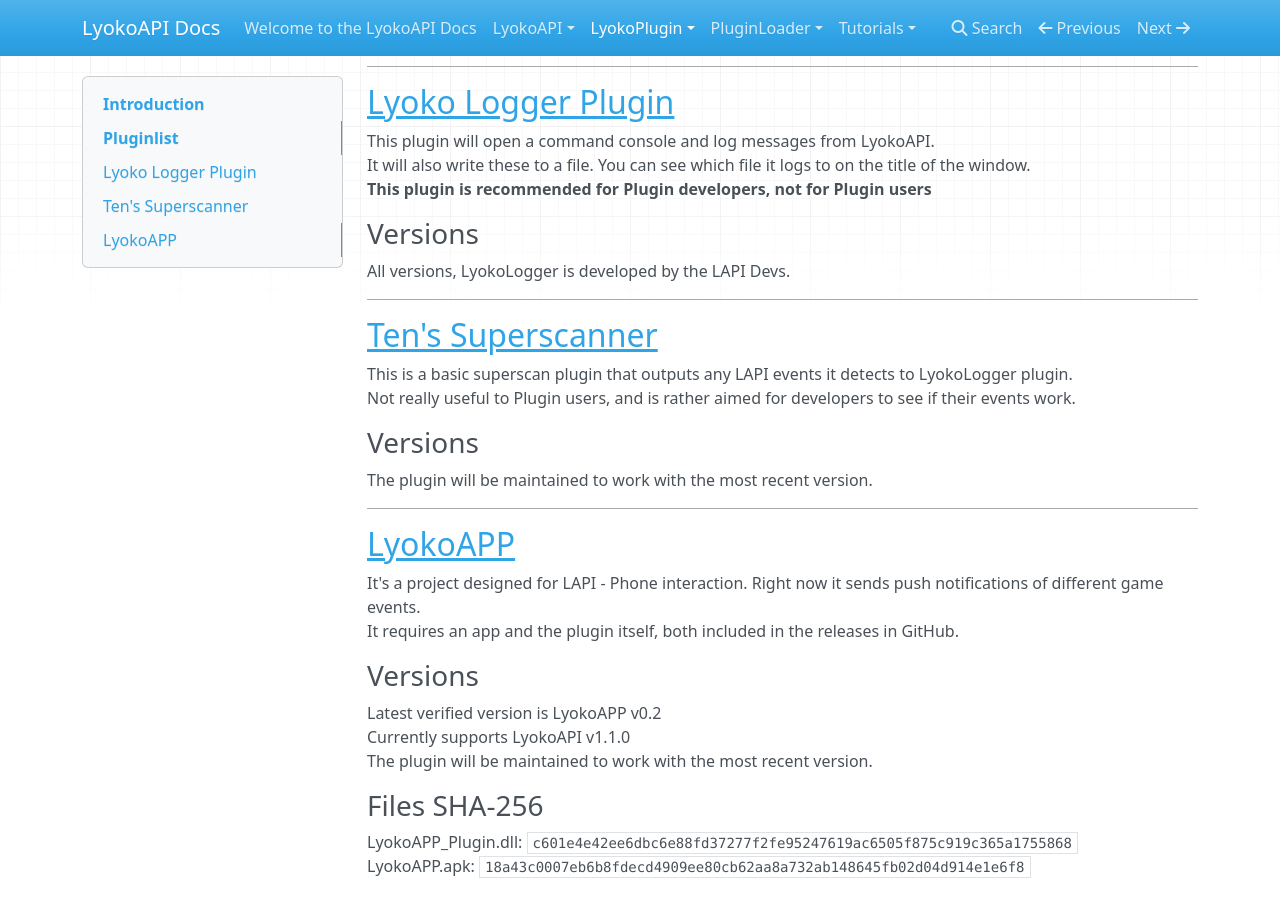
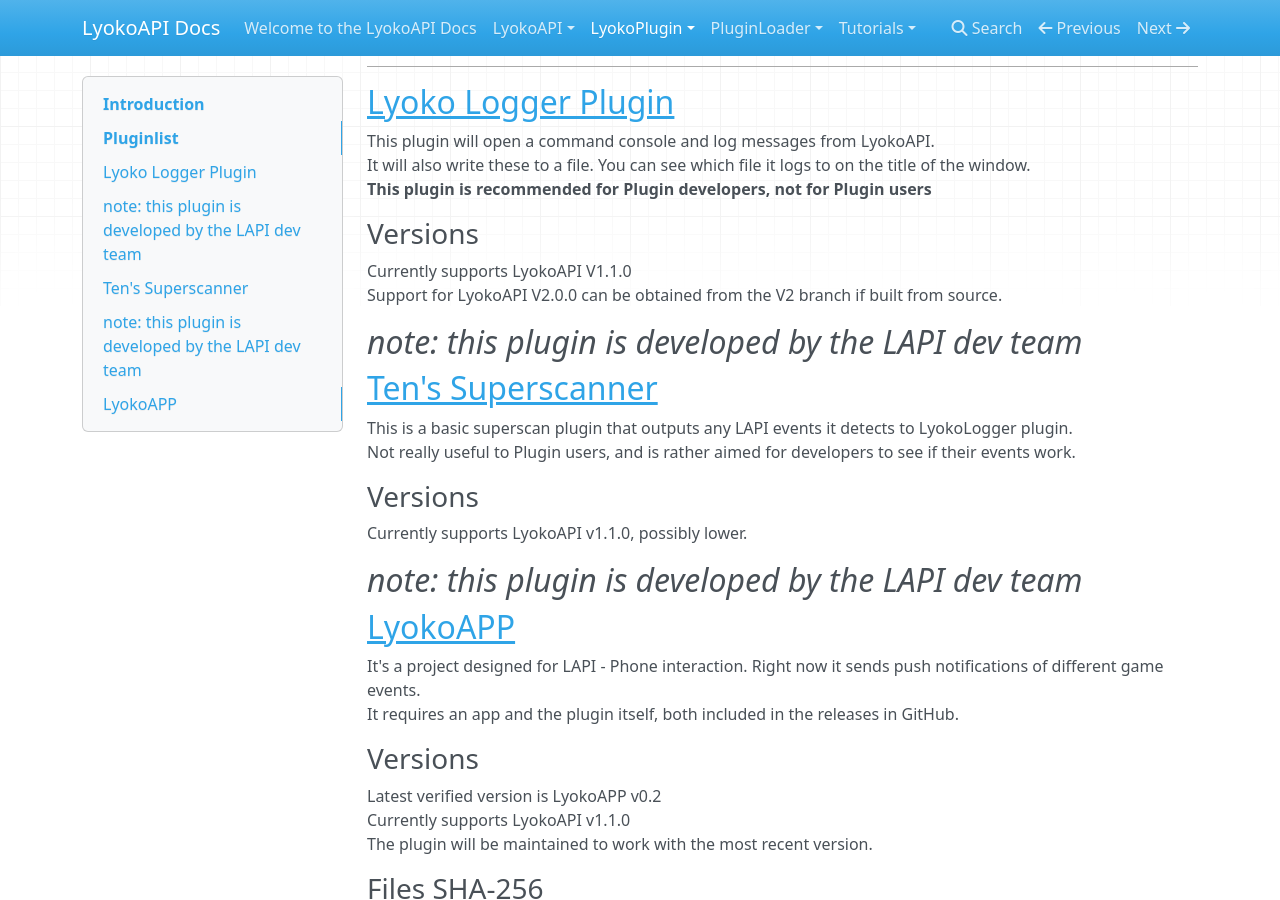
Before and after one commit to LyokoAPI/LyokoAPIDoc, an MkDocs documentation site: the page built from docs/LyokoPlugin/Verified Plugins.md, in a window 1280 px wide and 900 px high, scrolled down 351 px. Built offline with MkDocs 1.6.1, drawn with Linux system fonts in a browser that asks for light colours; nearby versions of some CDN libraries.

Commit message:
Updated Verified Plugins with info about native plugins

```diff
--- a/docs/LyokoPlugin/Verified Plugins.md
+++ b/docs/LyokoPlugin/Verified Plugins.md
@@ -16,16 +16,19 @@ It will also write these to a file. You can see which file it logs to on the tit
 **This plugin is recommended for Plugin developers, not for Plugin users**
 
 ###Versions
-All versions, LyokoLogger is developed by the LAPI Devs.<br>
+Currently supports LyokoAPI V1.1.0<br>
+Support for LyokoAPI V2.0.0 can be obtained from the V2 branch if built from source.
 
+*note: this plugin is developed by the LAPI dev team*
 ---
 ##[Ten's Superscanner](https://github.com/TenDRILLL/TenSuperscan)
 This is a basic superscan plugin that outputs any LAPI events it detects to LyokoLogger plugin.<br>
 Not really useful to Plugin users, and is rather aimed for developers to see if their events work.
 
 ###Versions
-The plugin will be maintained to work with the most recent version.<br>
+Currently supports LyokoAPI v1.1.0, possibly lower.<br>
 
+*note: this plugin is developed by the LAPI dev team*
 ---
 ##[LyokoAPP](https://github.com/KaruzoDEV/LyokoAPP)
 It's a project designed for LAPI - Phone interaction. Right now it sends push notifications of different game events.<br>
```
